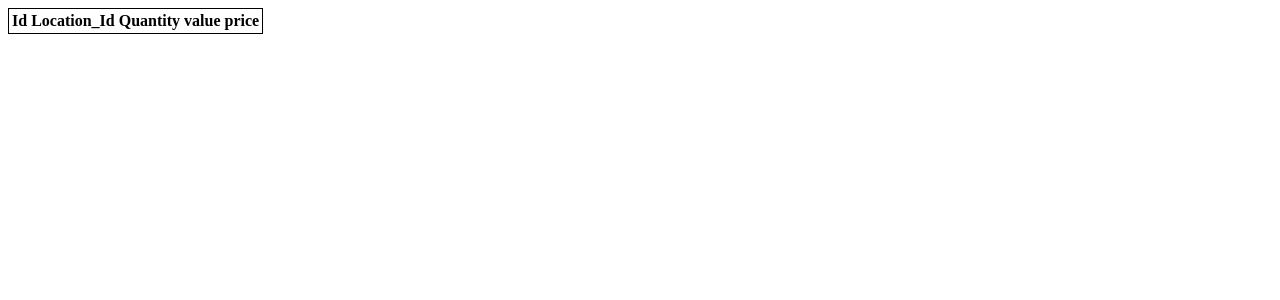
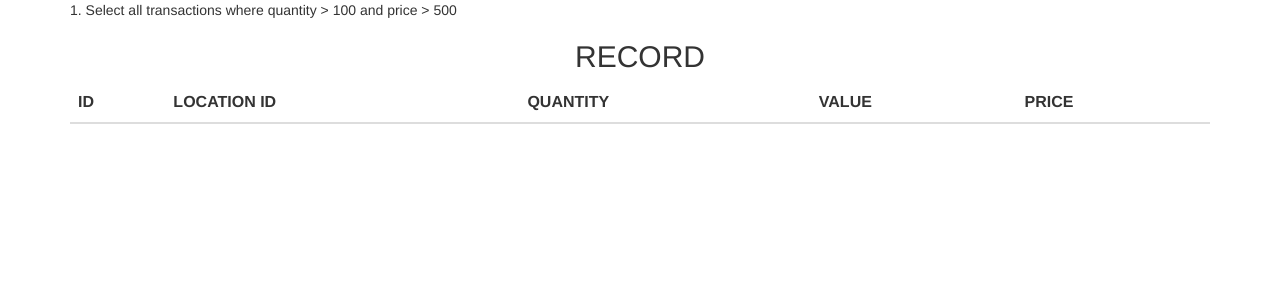
Before and after one commit to pvhole/internship-php, a PHP site: page /firstAss1.php in a window 1280 px wide. Shown: the top 300 px of the page. Run offline with PHP 8.4, Linux system fonts and the light colour scheme; data that the repository does not hold is empty.

Commit message:
Update firstAss1.php

```diff
--- a/firstAss1.php
+++ b/firstAss1.php
@@ -1,6 +1,30 @@
- <?php
-echo "<table style='border: solid 1px black;'>";
-echo "<tr><th>Id</th><th>Location_Id</th><th>Quantity</th><th>value</th><th>price</th></tr>";
+<html lang="en">
+<head>
+  <title>First Assignment...</title>
+  <meta charset="utf-8">
+  <meta name="viewport" content="width=device-width, initial-scale=1">
+  <link rel="stylesheet" href="https://maxcdn.bootstrapcdn.com/bootstrap/3.3.7/css/bootstrap.min.css">
+  <script src="https://ajax.googleapis.com/ajax/libs/jquery/1.12.4/jquery.min.js"></script>
+  <script src="https://maxcdn.bootstrapcdn.com/bootstrap/3.3.7/js/bootstrap.min.js"></script>
+</head>
+<body>
+<div class="container">
+<p> 1. Select all transactions where quantity > 100 and price > 500</p>
+  <center><h2>RECORD</h2></center>
+
+  <table class="table table-striped">
+  <thead>
+      <tr>
+        <th>ID</th>
+        <th>LOCATION ID</th>
+        <th>QUANTITY</th>
+        <th>VALUE</th>
+        <th>PRICE</th>
+      </tr>
+    </thead>
+
+<?php
+
 
 class TableRows extends RecursiveIteratorIterator
 {
@@ -25,7 +49,9 @@ class TableRows extends RecursiveIteratorIterator
     }
 
 }
+
 require 'database.php';
+
 try {
     $conn = new PDO("mysql:host=$servername;dbname=$dbname", $username, $password);
     // set the PDO error mode to exception
@@ -49,3 +75,7 @@ catch(PDOException $e)
 
 $conn = null;
 ?>
+</table>
+</div>
+</body>
+</html>
```
